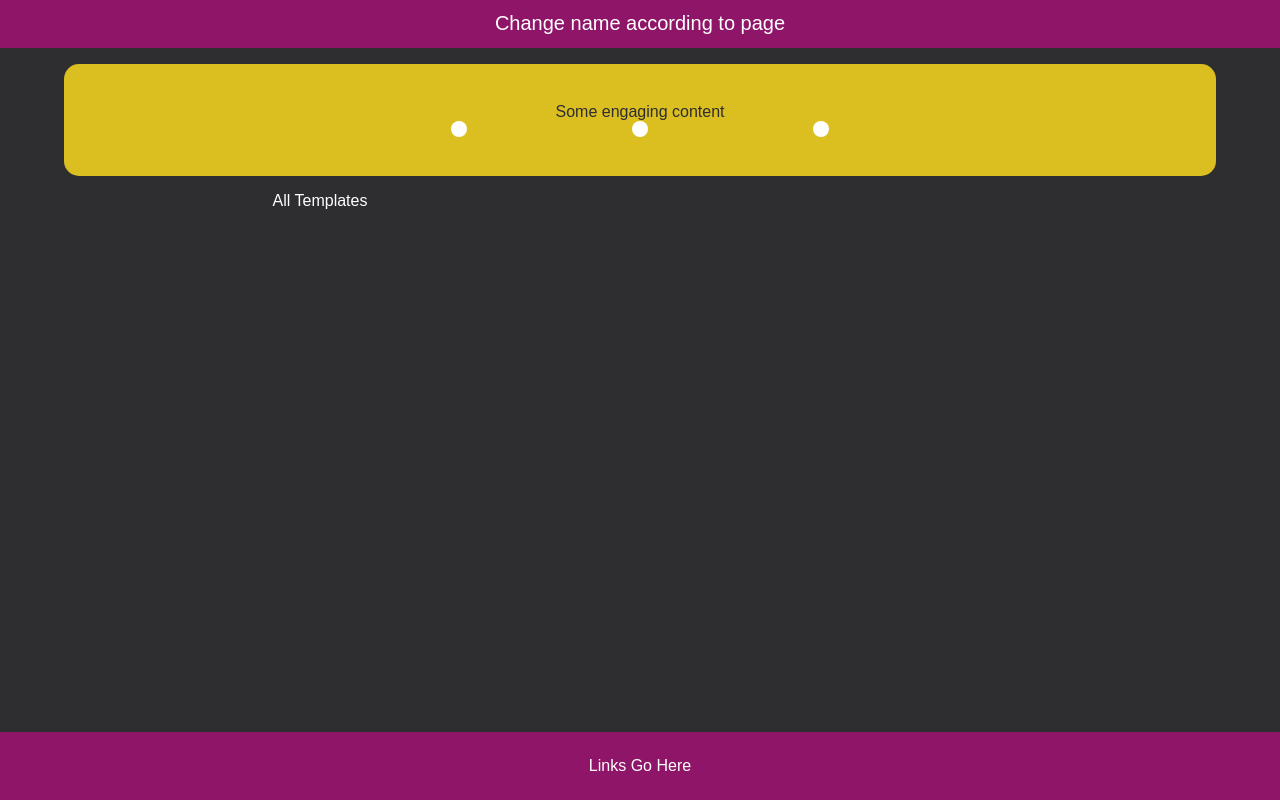
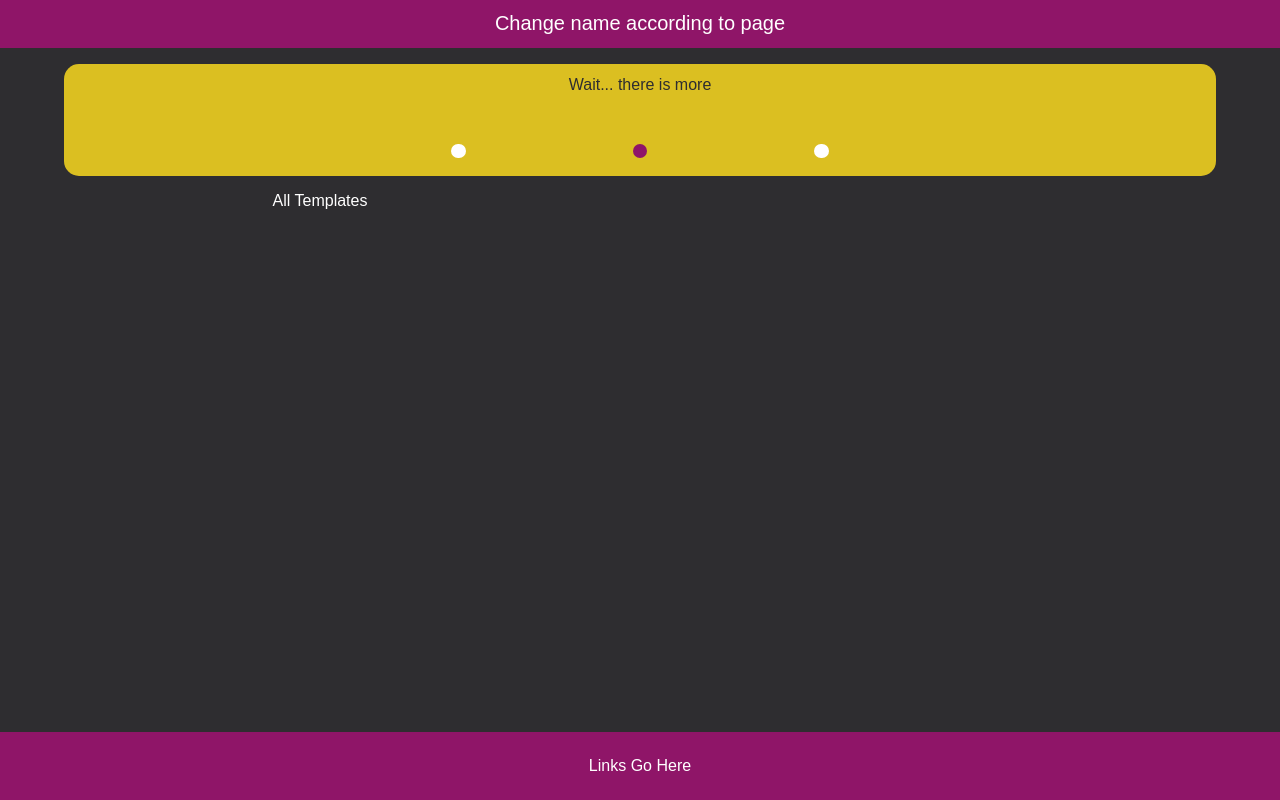
Before and after one commit to doctype-Melvin/repsetweight, a Next.js app: page / in a window 1280 px wide. Built offline with nearby package versions, Linux system fonts and the light colour scheme.

Commit message:
add slideshow effect to carousel

```diff
--- a/components/Carousel/index.js
+++ b/components/Carousel/index.js
@@ -1,6 +1,11 @@
+"use client"
+
 import './styles.css'
+import { useState, useEffect } from 'react'
 
 export default function Carousel() {
+
+    const [ currentSlide, setCurrentSlide ] = useState(1)
 
     const slides = [
         {
@@ -17,14 +22,26 @@ export default function Carousel() {
         },
     ]
 
+    useEffect(() => {
+        setTimeout(() => {
+            if (currentSlide !== slides.length) {
+                setCurrentSlide(prevState => prevState + 1)
+            } else {
+                setCurrentSlide(1)
+            }
+        }, 3500)
+    }, [currentSlide])
+
     return (
         <section className="carousel-container">
             <div>
-                Some engaging content
+                {
+                    slides.find(slide => slide.slide === currentSlide).text
+                }
             </div>
             <ul className='dots-container'>
             {slides.map(slide => <li key={slide.slide}>
-                <div className='carousel-dot' dataSlideNumber={slide.slide}>
+                <div className={`carousel-dot ${slide.slide === currentSlide ? "active" : ""}`} dataSlideNumber={slide.slide}>
             </div>
             </li>)}
             </ul>
--- a/components/Carousel/styles.css
+++ b/components/Carousel/styles.css
@@ -6,10 +6,14 @@
 	background-color: var(--yellow);
 	color: var(--dark-background);
 	padding: 0.75rem 2rem;
-	display: flex;
-	flex-direction: column;
-	justify-content: center;
-	align-items: center;
+	display: grid;
+	grid-template-columns: 1fr;
+	grid-template-rows: 1fr 0.3fr;
+	grid-template-areas:
+		"text"
+		" . "
+		"dots";
+	justify-items: center;
 }
 
 .dots-container {
@@ -22,8 +26,12 @@
 }
 
 .carousel-dot {
-	height: 1rem;
-	width: 1rem;
+	height: 0.9rem;
+	width: 0.9rem;
 	background-color: white;
 	border-radius: 50%;
 }
+
+.active {
+	background-color: var(--dark-purple);
+}
```
